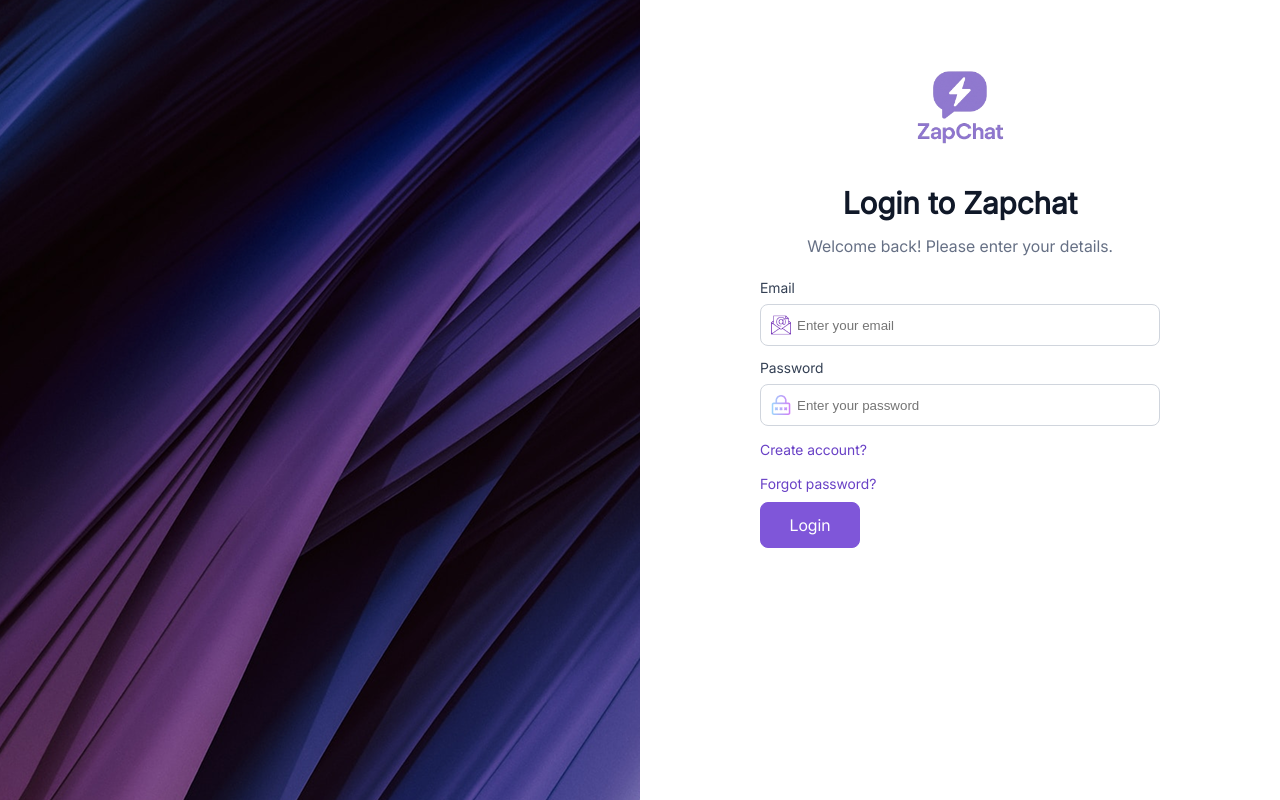
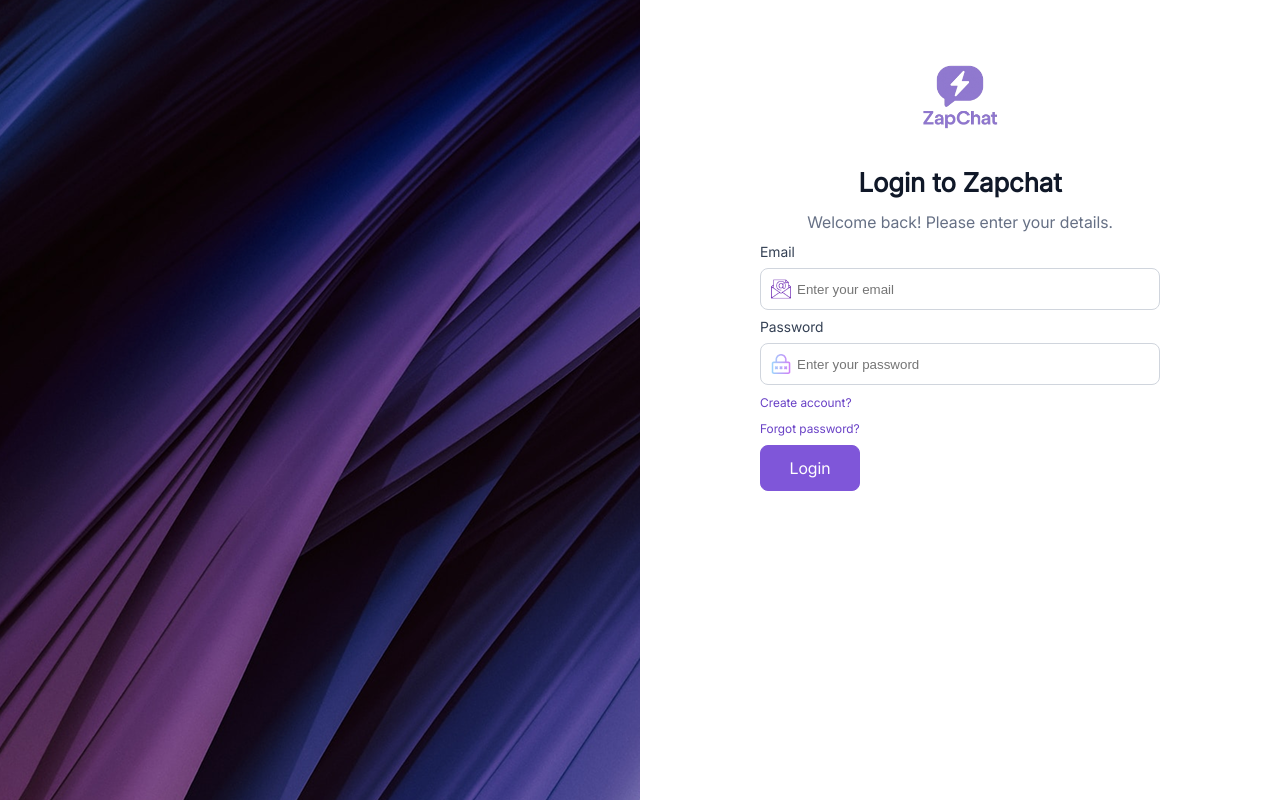
Before and after one commit to Jovan-95/zapchat-frontend, a React (Vite) app: page /login in a window 1280 px wide. Built offline with nearby package versions, Linux system fonts and the light colour scheme.

Commit message:
register height fix

```diff
--- a/src/scss/pages/auth.scss
+++ b/src/scss/pages/auth.scss
@@ -41,22 +41,22 @@
       text-align: center;
 
       img {
-                width: 150px;
-                height: 150px;
+        width: 130px;
+        height: 130px;
         object-fit: cover;
         cursor: pointer;
       }
     }
     .form-heading {
       color: #101828;
-            font-size: 30px;
+      font-size: 26px;
       line-height: 38px;
       font-weight: 600;
       text-align: center;
     }
     .form-underheading {
-            margin-top: 12px;
-            margin-bottom: 20px;
+      margin-top: 8px;
+      margin-bottom: 8px;
       font-size: 16;
       line-height: 24px;
       font-weight: 100;
@@ -65,7 +65,7 @@
     }
     .input-wrapper {
       width: 100%;
-            margin-top: 12px;
+      margin-top: 7px;
       label {
         font-weight: 500;
         font-size: 14px;
@@ -103,10 +103,10 @@
     .form-link-text {
       cursor: pointer;
       font-weight: 500;
-            font-size: 14px;
-            line-height: 20px;
+      font-size: 12px;
+      line-height: 16px;
       color: #6941c6;
-            margin-top: 14px;
+      margin-top: 10px;
       margin-bottom: 8px;
     }
   }
```
Lines whose indentation alone changed are shown as unchanged.
